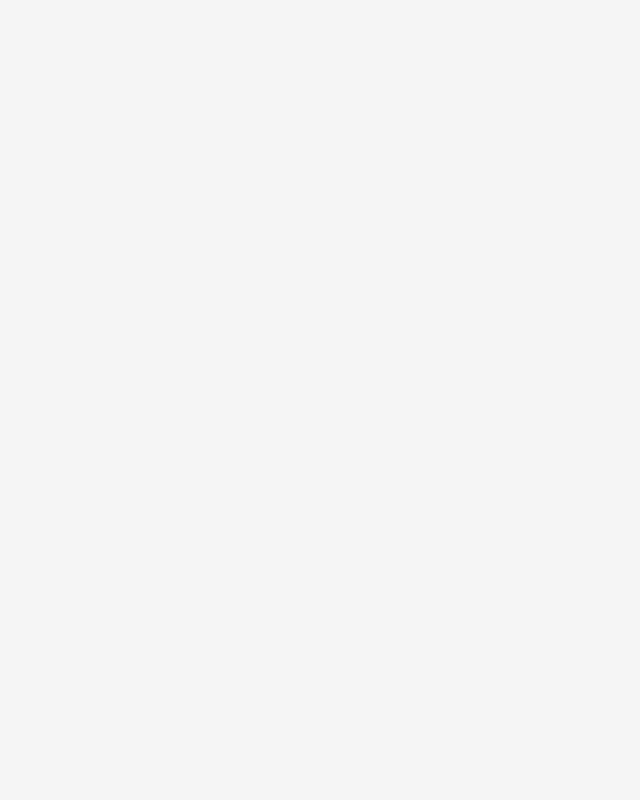
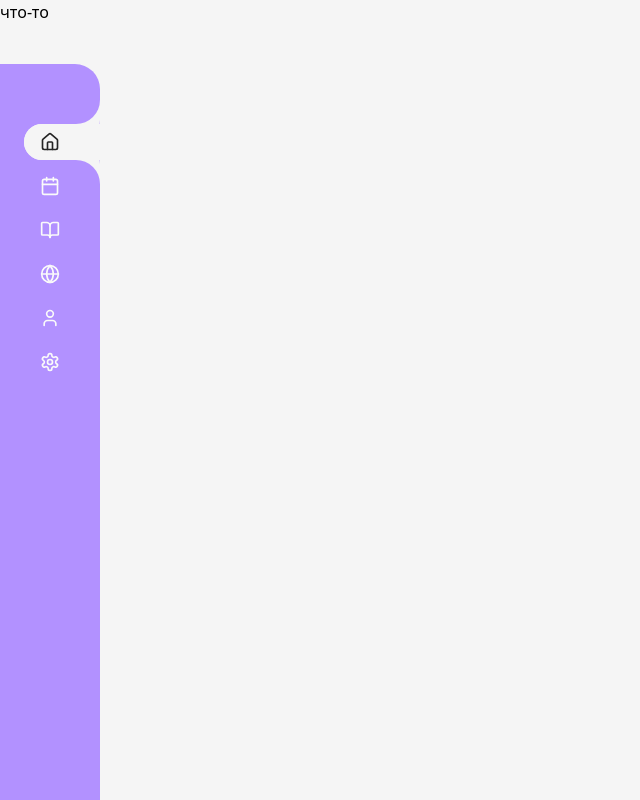
Before and after one commit to MCourseSSU/mcourse.web, a React (Vite) app: page / in a window 1280 px wide. Shown: the whole page, without its empty margins (0-640 px from the left). Built offline with nearby package versions, Linux system fonts and the light colour scheme.

Commit message:
добавлен sidebar

```diff
--- a/src/app/App.tsx
+++ b/src/app/App.tsx
@@ -1,12 +1,15 @@
 import { BrowserRouter } from 'react-router-dom';
+import AppLayout from './layouts/layout';
 import './styles/global.css'
 
 const App = () => {
-  return (
-    <BrowserRouter>
-
-    </BrowserRouter>
-  );
+    return (
+        <BrowserRouter>
+            <AppLayout>
+                <h1>что-то</h1>
+            </AppLayout>
+        </BrowserRouter>
+    );
 };
 
 export default App;
--- a/src/app/layouts/layout.tsx
+++ b/src/app/layouts/layout.tsx
@@ -1,3 +1,5 @@
+import NavigationMenu from "@/widgets/NavigationMenu/ui/NavigationMenu"
+
 interface Layout {
     children: React.ReactNode
 }
@@ -7,7 +9,7 @@ export default function AppLayout({ children }: Layout) {
         <div className="flex">
             {/* header */}
             <div>
-                {/* sidebar */}
+                < NavigationMenu />
                 <main className="flex-1">{children}</main>
             </div>
         </div>
--- a/src/app/styles/global.css
+++ b/src/app/styles/global.css
@@ -1,11 +1,14 @@
+@import url('https://fonts.googleapis.com/css2?family=Montserrat:ital,wght@0,100..900;1,100..900&display=swap');
+
 @import "tailwindcss";
 
-@import url('https://fonts.googleapis.com/css2?family=Montserrat:ital,wght@0,100..900;1,100..900&display=swap');
+* {
+    box-sizing: border-box;
+}
 
-* {
+body {
     margin: 0;
     padding: 0;
-    box-sizing: border-box;
     background-color: var(--color-background);
 }
 
@@ -14,7 +17,7 @@
     --color-black: #252525;
     --color-dark-grey: #525252;
     --color-grey: #a3a3a3;
-    --color-light-grey: #fafafa;
+    --color-white: #fafafa;
     --color-purple: #b291ff;
     --color-pink: #fec1ff;
     --color-blue: #d8e6ff;
--- /dev/null
+++ b/src/widgets/NavigationMenu/ui/NavigationMenu.tsx
@@ -0,0 +1,79 @@
+import { Link, useLocation } from 'react-router-dom';
+import { useState } from 'react';
+import { Menu as MenuIcon, X } from 'lucide-react';
+import { cn } from '@/shared/lib/cn';
+import { MenuItems, MenuItem } from '@/widgets/navigation/model/menuItem';
+
+const NavigationMenu = () => {
+    const [isMobileMenuOpen, setIsMobileMenuOpen] = useState(false);
+    const location = useLocation();
+
+    const renderMenuItem = (item: MenuItem, isMobile = false) => {
+        const Icon = item.icon;
+        const isActive = location.pathname === item.path;
+
+        return (
+            <Link
+                key={item.name}
+                to={item.path}
+                onClick={isMobile ? () => setIsMobileMenuOpen(false) : undefined}
+                className={cn(
+                    "flex items-center gap-3 px-4 py-2 text-white transition-all duration-300",
+                    isMobile ? "rounded-xl hover:bg-white/10" : "rounded-l-[25px] hover:text-black group/item relative",
+                    isActive && (isMobile ? "bg-white/10" : "bg-background text-black")
+                )}
+            >
+                <Icon className={cn(
+                    "w-5 h-5 flex-shrink-0",
+                    !isMobile && "transition-transform duration-300 group-hover/item:scale-110 group-hover/item:rotate-3"
+                )} />
+
+                <span className={cn(
+                    "text-sm font-medium",
+                    isMobile ? "" : "whitespace-nowrap transition-transform duration-300 opacity-0 group-hover:opacity-100 group-hover/item:translate-x-2"
+                )}>
+                    {item.name}
+                </span>
+
+                {!isMobile && isActive && (
+                    <div className={cn("absolute inset-0 bg-background -z-10 rounded-l-[25px]")}>
+                        <div className="before:content-[''] before:absolute before:bg-transparent before:bottom-full before:right-0 before:h-[150%] before:w-[24px] before:rounded-br-[25px] before:shadow-[0_20px_0_0_#F5F5F5]" />
+                        <div className="after:content-[''] after:absolute after:bg-transparent after:top-full after:right-0 after:h-[150%] after:w-[24px] after:rounded-tr-[25px] after:shadow-[0_-20px_0_0_#F5F5F5]" />
+                    </div>
+                )}
+            </Link>
+        );
+    };
+
+    return (
+        <>
+            {/* Mobile Menu */}
+            <div className="md:hidden">
+                <button
+                    onClick={() => setIsMobileMenuOpen(!isMobileMenuOpen)}
+                    className="fixed top-4 left-4 z-50 p-2 rounded-md bg-purple text-white"
+                >
+                    {isMobileMenuOpen ? <X className="w-6 h-6" /> : <MenuIcon className="w-6 h-6" />}
+                </button>
+
+                <div className={cn(
+                    "fixed inset-0 bg-purple z-40 transform transition-transform duration-300",
+                    isMobileMenuOpen ? "translate-x-0" : "-translate-x-full"
+                )}>
+                    <div className="flex flex-col pt-20 px-4">
+                        {MenuItems.map(item => renderMenuItem(item, true))}
+                    </div>
+                </div>
+            </div>
+
+            {/* Desktop Sidebar */}
+            <div className="hidden md:block fixed left-0 top-[4em] bg-purple rounded-tr-[25px] h-[calc(100vh-4em)] overflow-hidden transition-all duration-300 w-[100px] hover:w-[200px] group z-10">
+                <div className="flex flex-col gap-2 p-[24px] pr-0 pt-[60px]">
+                    {MenuItems.map(item => renderMenuItem(item))}
+                </div>
+            </div>
+        </>
+    );
+};
+
+export default NavigationMenu;
```
